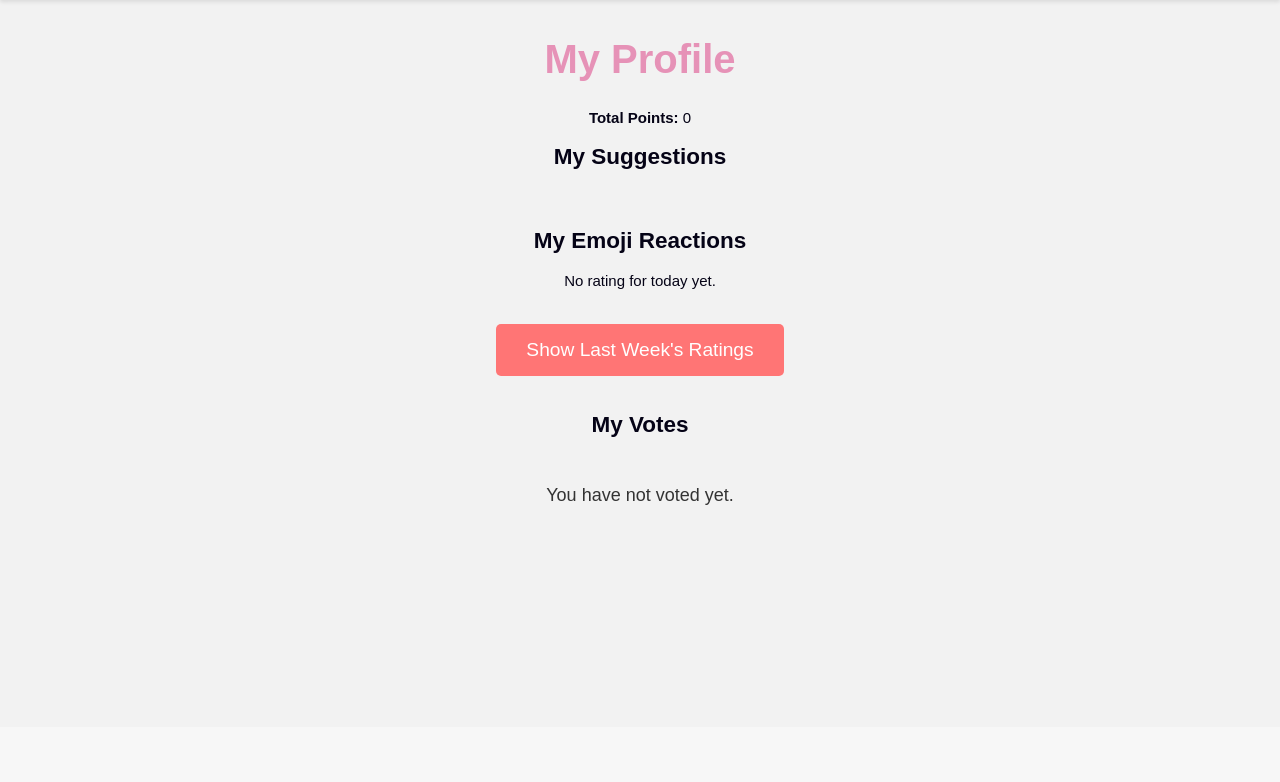
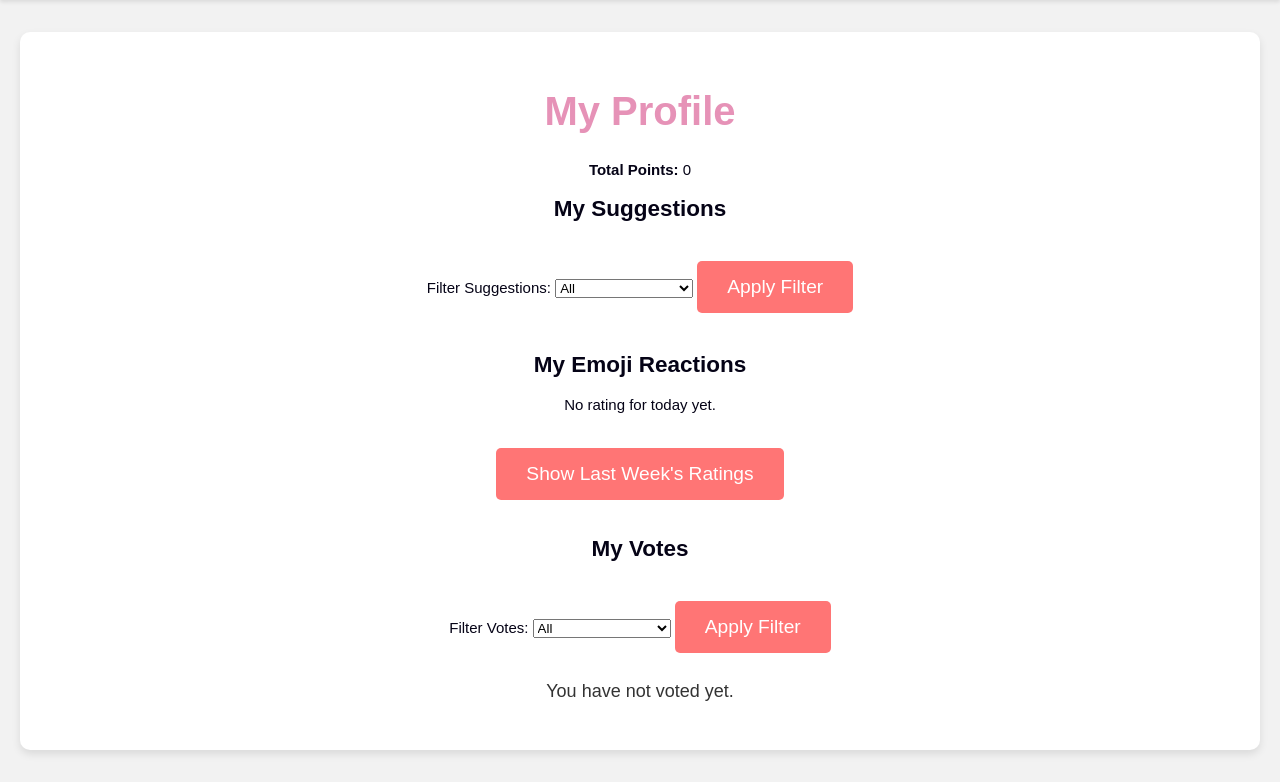
Before and after one commit to rbarans/CAPSTON3RS, a Flask app: page /profile in a window 1280 px wide. Shown: the part 73-855 px from the top of the page. Before the commit the page ends 578 px from the top, so only its background shows below. Run offline with Flask 3, Linux system fonts and the light colour scheme; the visitor is signed in with stand-in values (Sample User, id 1); data that the repository does not hold is empty.

Commit message:
adding filter to my suggestions and my votes on profile page

```diff
--- a/system/app.py
+++ b/system/app.py
@@ -140,29 +140,64 @@ def rate_day():
     return redirect(url_for('login'))
 
 
-# Rana: Route to profile page to see points, previous posts/reactions, etc.
 @app.route('/profile')
 @login_required
 def profile():
     user_id = current_user.id  # Use Flask-Login's current_user
 
+    # Get filter parameters from the request
+    suggestion_filter = request.args.get('suggestion_filter', '')  # Default to empty string
+    keyword = request.args.get('keyword', '')  # Keyword search for filtering suggestions
+    vote_filter = request.args.get('vote_filter', '')  # Default to empty string
+    vote_keyword = request.args.get('vote_keyword', '')  # Keyword search for filtering suggestions
+
+
     conn = get_db_connection()
     cursor = conn.cursor(dictionary=True)  # Use dictionary=True to get column names
 
     # Fetch total points
-    cursor.execute("SELECT points FROM User WHERE userID = %s", (user_id,))  # Use %s for MySQL
+    cursor.execute("SELECT points FROM User WHERE userID = %s", (user_id,))
     user = cursor.fetchone()
     total_points = user['points'] if user else 0
 
-    # Fetch user suggestions
-    cursor.execute("""
+    # Build dynamic query for filtering suggestions
+    suggestion_query = """
         SELECT
             description, createdDate, netVotes, userID,
             (SELECT COUNT(*) FROM Vote WHERE suggestionID = Suggestion.suggestionID AND voteType = 1) AS positiveVotes,
             (SELECT COUNT(*) FROM Vote WHERE suggestionID = Suggestion.suggestionID AND voteType = 0) AS negativeVotes
         FROM Suggestion
         WHERE userID = %s
-    """, (user_id,))
+
+    """
+ # Apply filters based on the selected filter option
+    if suggestion_filter == 'today':
+        suggestion_query += " AND DATE(createdDate) = CURDATE()"
+    elif suggestion_filter == 'yesterday':
+        suggestion_query += " AND DATE(createdDate) = CURDATE() - INTERVAL 1 DAY"
+    elif suggestion_filter == 'last_week':
+        suggestion_query += " AND createdDate >= CURDATE() - INTERVAL 7 DAY"
+    elif suggestion_filter == 'highest_net_votes':
+        suggestion_query += " ORDER BY netVotes DESC"
+    elif suggestion_filter == 'lowest_net_votes':
+        suggestion_query += " ORDER BY netVotes ASC"
+    elif suggestion_filter == 'keyword' and keyword:
+        suggestion_query += " AND description LIKE %s"
+        cursor.execute(suggestion_query, (user_id, f'%{keyword}%'))
+        suggestions = cursor.fetchall()
+        cursor.close()  # Close the cursor after use
+        conn.close()
+        return render_template(
+            'profile.html',
+            total_points=total_points,
+            suggestions=suggestions,
+            keyword=keyword,
+            suggestion_filter=suggestion_filter
+        )
+
+    # Execute the query and fetch the results
+    if suggestion_filter != 'keyword':
+        cursor.execute(suggestion_query, (user_id,))
     suggestions = cursor.fetchall()
 
     # Fetch today's emoji reaction (if any)
@@ -177,13 +212,42 @@ def profile():
         (user_id,))
     last_week_reactions = cursor.fetchall()
 
-    # Fetch votes made by user and the suggestion they voted on
-    cursor.execute("""
+    # Build dynamic query for filtering votes given
+    vote_query = """
         SELECT v.voteType, v.suggestionID, v.VotedDate, s.description, s.userID, s.CreatedDate
         FROM Vote v
         JOIN Suggestion s ON v.suggestionID = s.suggestionID
         WHERE v.userID = %s
-    """,(user_id,))  # Jacob - Added where clause to display votes for current user instead of all users
+    """
+# Apply vote filters
+    if vote_filter == 'today':
+        vote_query += " AND DATE(v.VotedDate) = CURDATE()"
+    elif vote_filter == 'yesterday':
+        vote_query += " AND DATE(v.VotedDate) = CURDATE() - INTERVAL 1 DAY"
+    elif vote_filter == 'last_week':
+        vote_query += " AND v.VotedDate >= CURDATE() - INTERVAL 7 DAY"
+    elif vote_filter == 'yes':
+        vote_query += " AND v.voteType = 1"
+    elif vote_filter == 'no':
+        vote_query += " AND v.voteType = 0"
+    elif vote_filter == 'keyword' and vote_keyword:
+        vote_query += " AND s.description LIKE %s"
+        cursor.execute(vote_query, (user_id, f'%{vote_keyword}%'))
+        votes_given = cursor.fetchall()
+        cursor.close()  # Close the cursor after use
+        conn.close()
+        return render_template(
+            'profile.html',
+            total_points=total_points,
+            suggestions=suggestions,
+            vote_filter=vote_filter,
+            vote_keyword=vote_keyword,
+            votes_given=votes_given
+        )
+
+    # Execute vote query
+    if vote_filter != 'keyword':
+        cursor.execute(vote_query, (user_id,))
     votes_given = cursor.fetchall()
 
     cursor.close()  # Close the cursor after use
@@ -192,9 +256,11 @@ def profile():
     return render_template(
         'profile.html',
         total_points=total_points,
-        suggestions=suggestions,
         todays_reaction=todays_reaction,
         last_week_reactions=last_week_reactions,
+        suggestions=suggestions,
+        vote_filter=vote_filter,
+        vote_keyword=vote_keyword,
         votes_given=votes_given
     )
 
--- a/system/templates/profile.html
+++ b/system/templates/profile.html
@@ -3,10 +3,31 @@
 {% extends 'base.html' %}
 
 {% block content %}
+<head>
+    <title>My Profile</title>
+    <link rel="stylesheet" href="{{ url_for('static', filename='style.css') }}">
+</head>
+<body>
+    <div class="container">
         <h1>My Profile</h1>
         <p><strong>Total Points:</strong> {{ total_points }}</p>
 
         <h2>My Suggestions</h2>
+        <form method="GET" action="{{ url_for('profile') }}">
+            <label for="suggestion_filter">Filter Suggestions: </label>
+            <select id="suggestion_filter" name="suggestion_filter">
+                <option value="">All</option>
+                <option value="today" {% if request.args.get('suggestion_filter') == 'today' %} selected {% endif %}>Posted Today</option>
+                <option value="yesterday" {% if request.args.get('suggestion_filter') == 'yesterday' %} selected {% endif %}>Posted Yesterday</option>
+                <option value="last_week" {% if request.args.get('suggestion_filter') == 'last_week' %} selected {% endif %}>Posted Last Week</option>
+                <option value="highest_net_votes" {% if request.args.get('suggestion_filter') == 'highest_net_votes' %} selected {% endif %}>Highest Net Votes</option>
+                <option value="lowest_net_votes" {% if request.args.get('suggestion_filter') == 'lowest_net_votes' %} selected {% endif %}>Lowest Net Votes</option>
+                <option value="keyword" {% if request.args.get('suggestion_filter') == 'keyword' %} selected {% endif %}>Search by Keyword</option>
+            </select>
+            <input type="text" name="keyword" placeholder="Enter keyword" value="{{ request.args.get('keyword', '') }}" {% if request.args.get('suggestion_filter') != 'keyword' %} style="display:none;" {% endif %} />
+            <button type="submit">Apply Filter</button>
+        </form>
+
         <div style="display: flex; justify-content: center; align-items: center; flex-direction: column; padding: 10px 0;">
             {% for suggestion in suggestions %}
             <div style="border: 1px solid #ccc; border-radius: 12px; padding: 15px; width: 45%; background-color: #f9f9f9;
@@ -72,7 +93,23 @@
 
         <br><br>
 
-<h2>My Votes</h2>
+        <h2 id="my-votes">My Votes</h2>
+
+        <form action="#my-votes" method="GET" action="{{ url_for('profile') }}">
+            <label for="vote_filter">Filter Votes: </label>
+            <select id="vote_filter" name="vote_filter">
+                <option value="">All</option>
+                <option value="today" {% if request.args.get('vote_filter') == 'today' %} selected {% endif %}>Voted Today</option>
+                <option value="yesterday" {% if request.args.get('vote_filter') == 'yesterday' %} selected {% endif %}>Voted Yesterday</option>
+                <option value="last_week" {% if request.args.get('vote_filter') == 'last_week' %} selected {% endif %}>Voted Last Week</option>
+                <option value="yes" {% if request.args.get('vote_filter') == 'yes' %} selected {% endif %}>Yes Votes</option>
+                <option value="no" {% if request.args.get('vote_filter') == 'no' %} selected {% endif %}>No Votes</option>
+                <option value="keyword" {% if request.args.get('vote_filter') == 'keyword' %} selected {% endif %}>Search by Keyword</option>
+            </select>
+            <input type="text" name="vote_keyword" placeholder="Enter keyword" value="{{ request.args.get('vote_keyword', '') }}" {% if request.args.get('vote_filter') != 'keyword' %} style="display:none;" {% endif %} />
+            <button type="submit">Apply Filter</button>
+        </form>
+
 
         <div style="display: flex; justify-content: center; align-items: center; flex-direction: column; padding: 10px 0;">
             {% if votes_given %}
@@ -113,6 +150,7 @@
                 <p style="text-align: center; font-size: 18px; color: #333;">You have not voted yet.</p>
             {% endif %}
         </div>
+    </div>
 
 
 <script>
```
Lines whose indentation alone changed are shown as unchanged.
